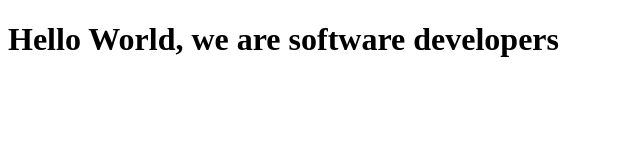
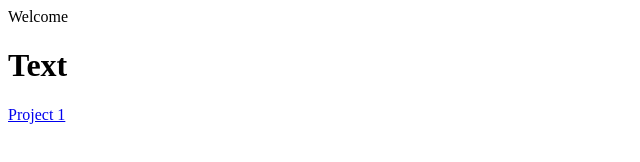
Before and after one commit to EvansSnave/fifthProject, a plain HTML site: page index.html in a window 1280 px wide. Shown: the whole page, without its empty margins (0-640 px from the left). Drawn offline with Linux system fonts and the light colour scheme.

Commit message:
Added the welcome section

```diff
--- a/index.html
+++ b/index.html
@@ -7,6 +7,14 @@
     <title>Document</title>
 </head>
 <body>
-    <h1>Hello World, we are software developers </h1>
+    <div id="welcome-section">Welcome
+        <h1>Text</h1>
+        <side id="projects">
+            <div class="project-tile">
+                <a href="asadadaas">Project 1</a>
+            </div>
+        </side>
+        <nav id="navbar"></nav>
+    </div>
 </body>
 </html>
```
